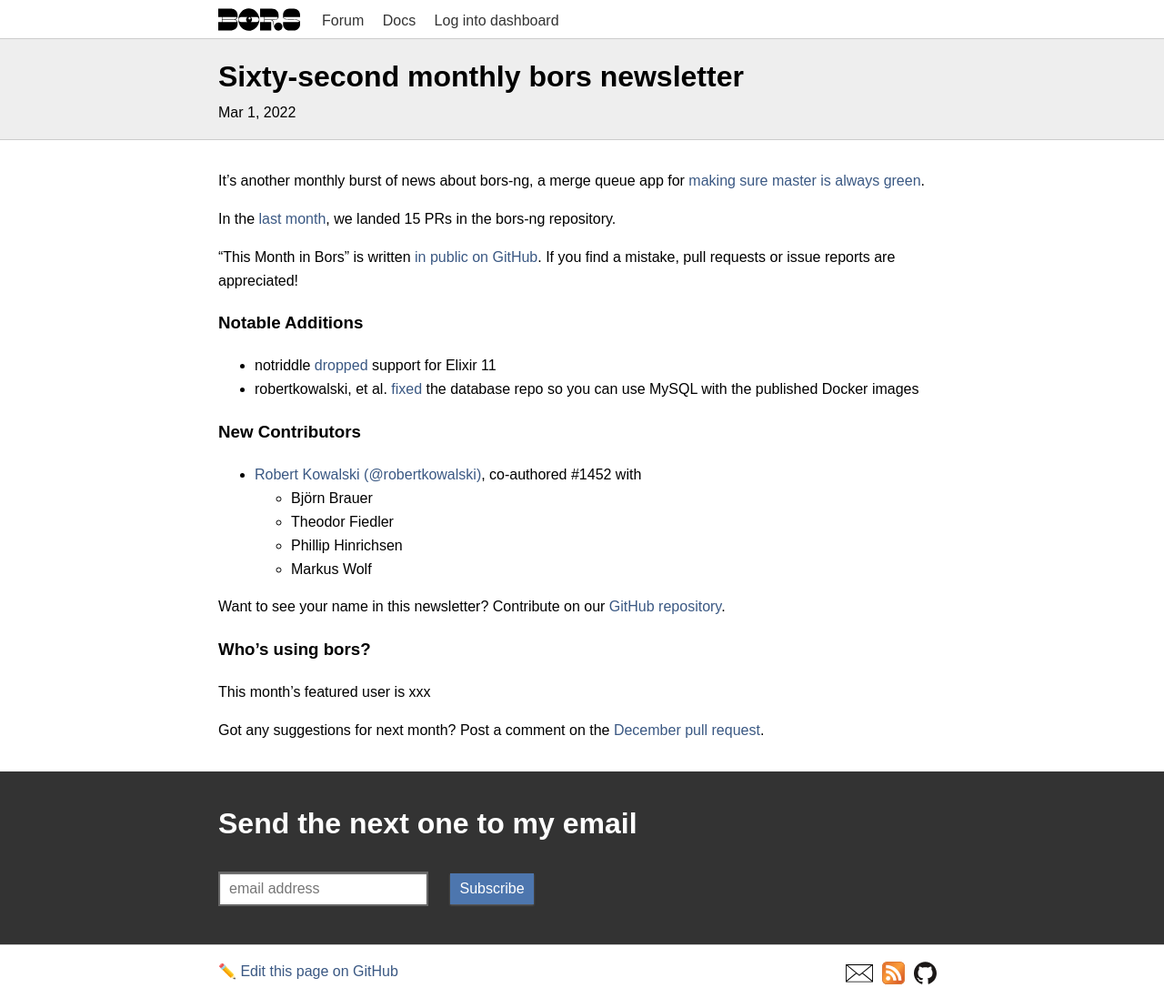
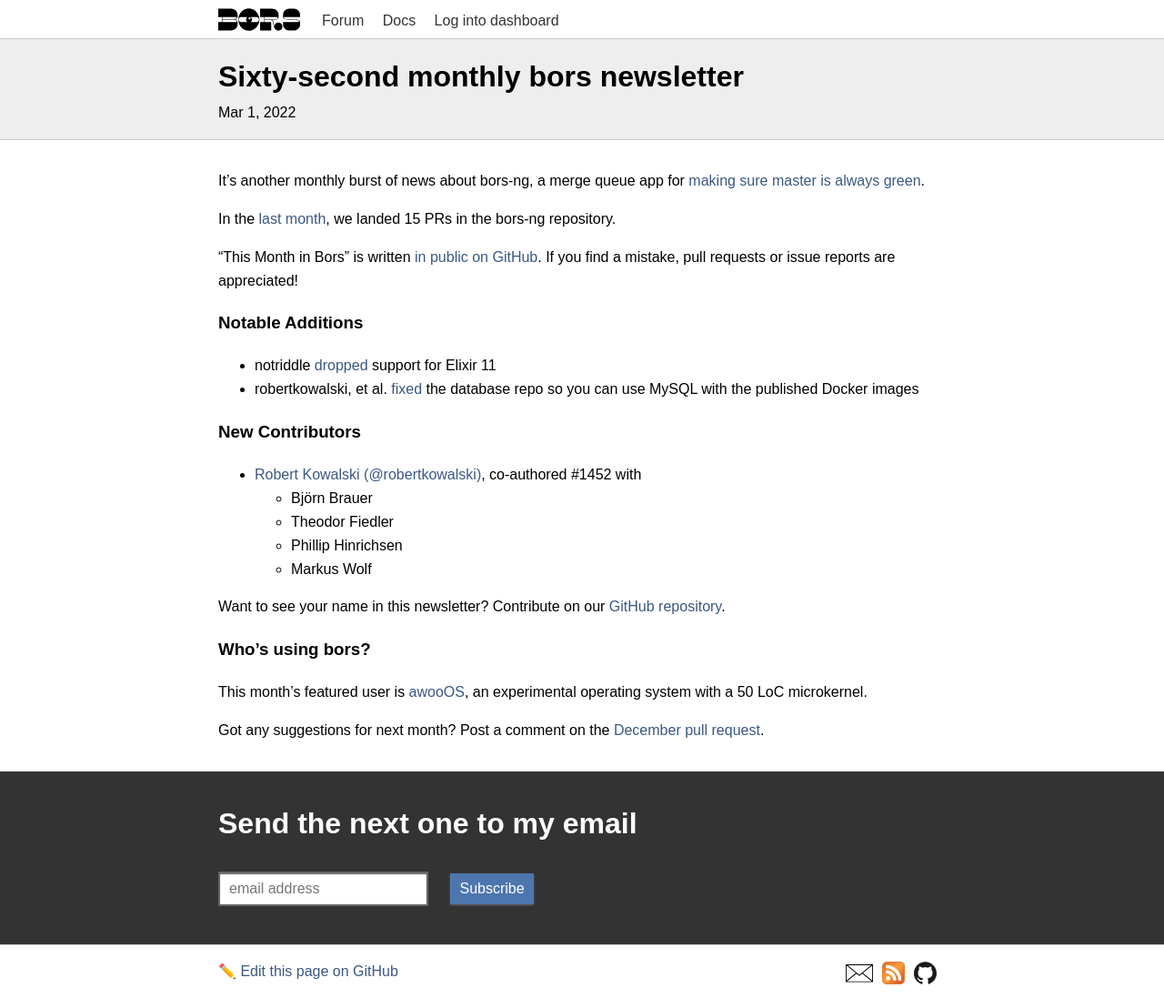
Before and after one commit to bors-ng/bors-ng.github.io, a Jekyll site: the page built from _posts/2022-03-01-tmib-62.md, in a window 1280 px wide. Shown: the whole page at 91% size. Built offline with Jekyll 4.4.1, drawn with Linux system fonts in a browser that asks for light colours.

Commit message:
Add featured user

```diff
--- a/_posts/2022-03-01-tmib-62.md
+++ b/_posts/2022-03-01-tmib-62.md
@@ -36,7 +36,7 @@
 
 ### Who's using bors?
 
-This month's featured user is xxx
+This month's featured user is [awooOS](https://github.com/awooos/awooos), an experimental operating system with a 50 LoC microkernel.
 
 Got any suggestions for next month?
 Post a comment on the [December pull request](https://github.com/bors-ng/bors-ng.github.io/pull/___).
```
